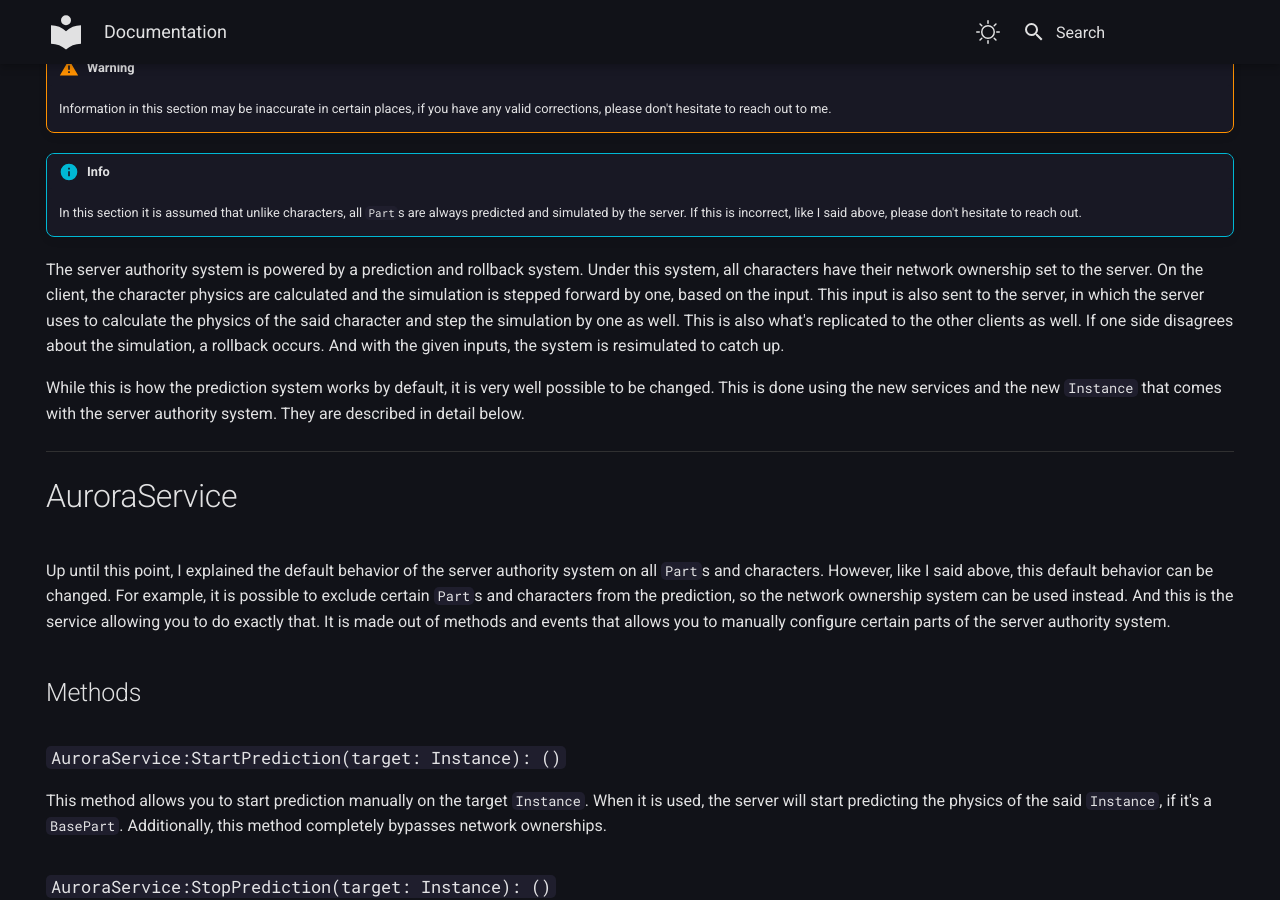
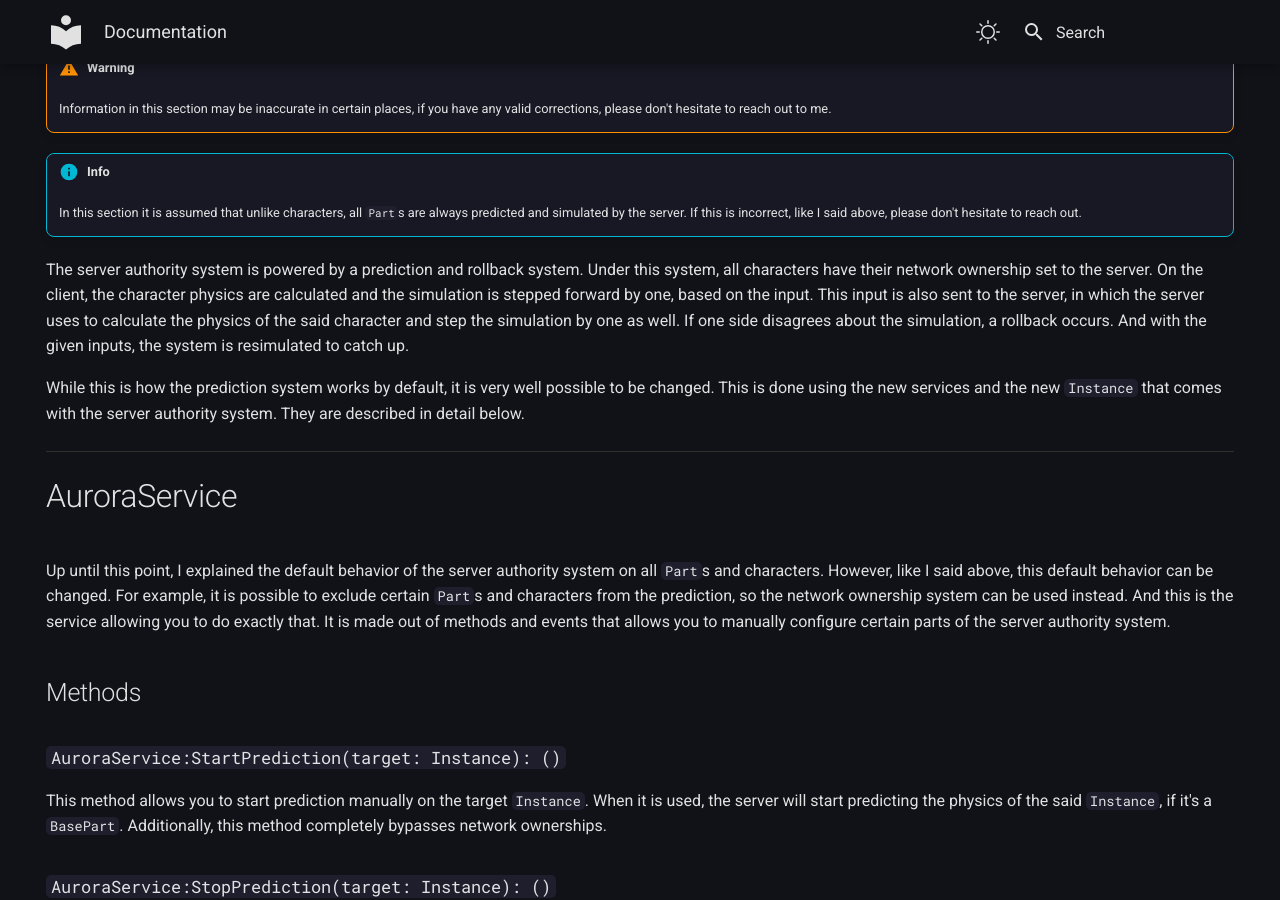
Before and after one commit to TenebrisNoctua/ServerAuthority, an MkDocs documentation site: the page built from docs/index.md, in a window 1280 px wide and 900 px high, scrolled down 2826 px. Built offline with MkDocs 1.6.1 and Material for MkDocs 9.7.7, drawn with Linux system fonts in a browser that asks for light colours.

Commit message:
Update The Documentation

```diff
--- a/docs/index.md
+++ b/docs/index.md
@@ -111,7 +111,7 @@ A good way to test the new system would be to create a wall infront of the chara
 !!! info
     In this section it is assumed that unlike characters, all `Part`s are always predicted and simulated by the server. If this is incorrect, like I said above, please don't hesitate to reach out.
 
-The server authority system is powered by a prediction and rollback system. Under this system, all characters have their network ownership set to the server. On the client, the character physics are calculated and the simulation is stepped forward by one, based on the input. This input is also sent to the server, in which the server uses to calculate the physics of the said character and step the simulation by one as well. This is also what's replicated to the other clients as well. If one side disagrees about the simulation, a rollback occurs. And with the given inputs, the system is resimulated to catch up.
+The server authority system is powered by a prediction and rollback system. Under this system, all characters have their network ownership set to the server. On the client, the character physics are calculated and the simulation is stepped forward by one, based on the input. This input is also sent to the server, in which the server uses to calculate the physics of the said character and step the simulation by one as well. If one side disagrees about the simulation, a rollback occurs. And with the given inputs, the system is resimulated to catch up.
 
 While this is how the prediction system works by default, it is very well possible to be changed. This is done using the new services and the new `Instance` that comes with the server authority system. They are described in detail below.
 
```
